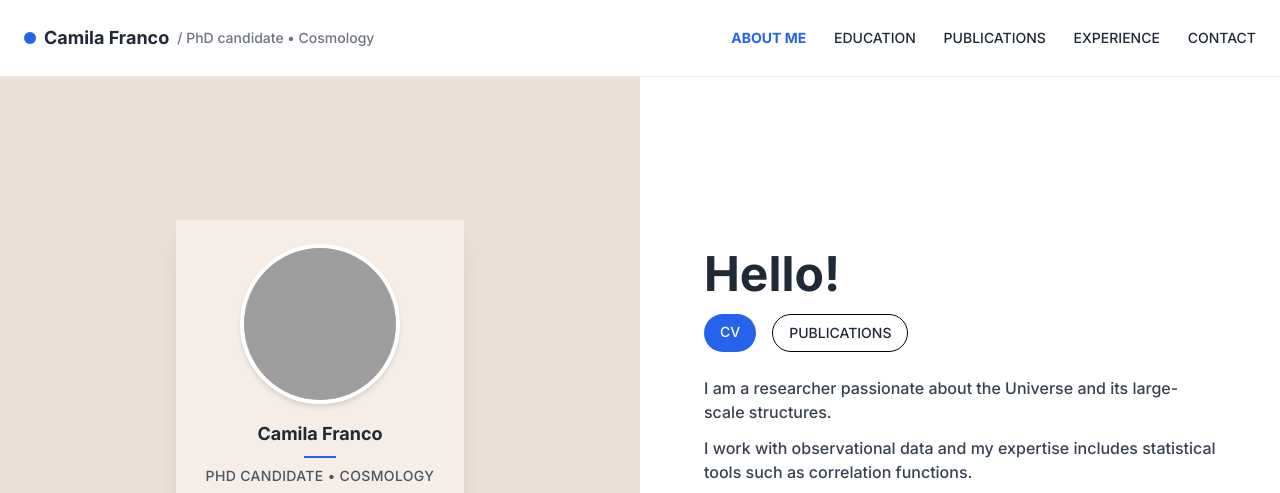
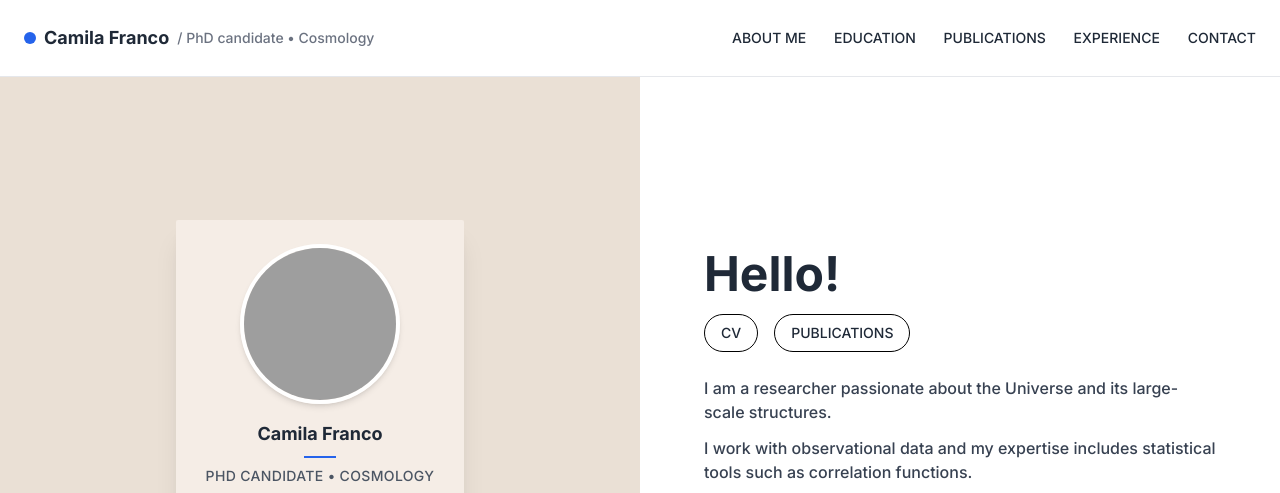
Before and after one commit to cnfranco/cnfranco.github.io, a plain HTML site: page index.html in a window 1280 px wide. Shown: the top 493 px of the page. Drawn offline with nearby package versions, Linux system fonts and the light colour scheme; grey boxes are pictures that could not be loaded.

Commit message:
Update index.html

```diff
--- a/index.html
+++ b/index.html
@@ -19,7 +19,7 @@
         <span class="text-sm text-gray-500">/ PhD candidate • Cosmology</span>
       </div>
       <nav class="space-x-6 text-sm">
-        <a href="#about" class="text-blue-600 font-semibold">ABOUT ME</a>
+        <a href="#about" class="hover:underline">ABOUT ME</a>
         <a href="#education" class="hover:underline">EDUCATION</a>
         <a href="#publications" class="hover:underline">PUBLICATIONS</a>
         <a href="#experience" class="hover:underline">EXPERIENCE</a>
@@ -65,7 +65,7 @@
       <div class="flex flex-col justify-center px-8 md:px-16 py-10">
         <h1 class="text-5xl font-extrabold mb-4">Hello!</h1>
         <div class="flex space-x-4 mb-6">
-          <a href="short_cv.pdf" class="bg-blue-600 text-white px-4 py-2 rounded-full text-sm">CV</a>
+          <a href="short_cv.pdf" class="border border-black px-4 py-2 rounded-full text-sm">CV</a>
           <a href="#publications" class="border border-black px-4 py-2 rounded-full text-sm">PUBLICATIONS</a>
         </div>
         <p class="text-gray-700 mb-3">I am a researcher passionate about the Universe and its large-scale structures.</p>
```
